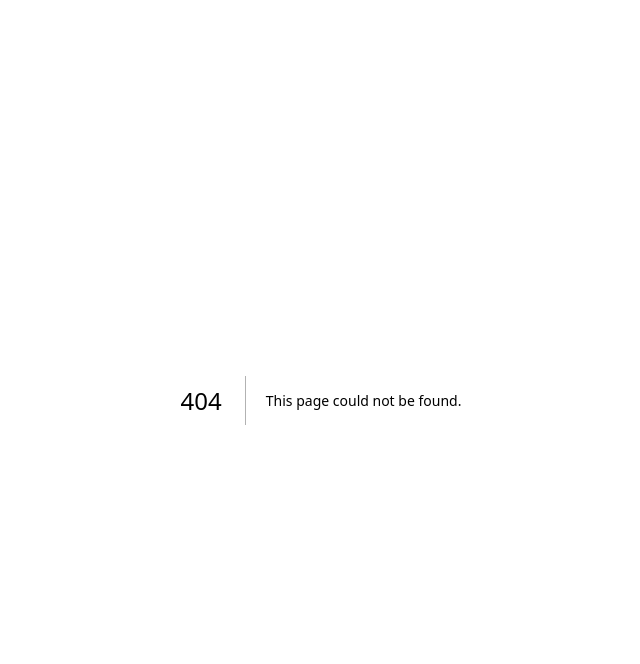
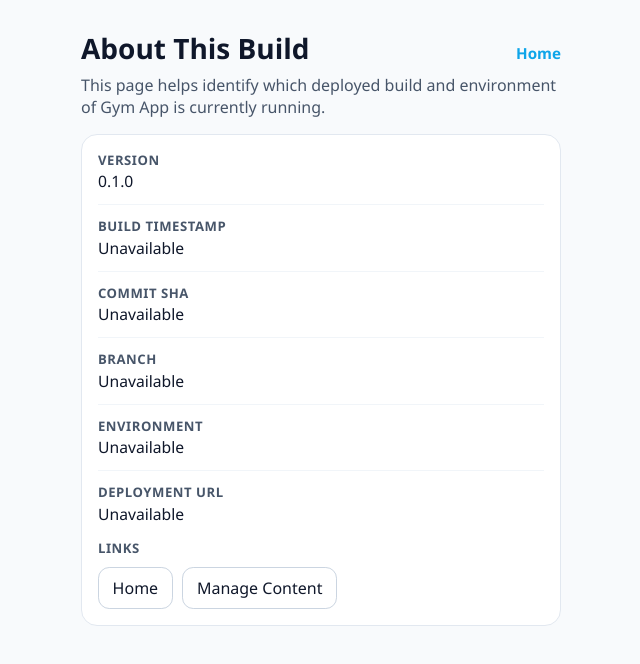
Before and after one commit to witcradg/gym-app-vibe, a Next.js app: page /about in a window 1280 px wide. Before the commit this address had no page. Shown: the top 664 px of the page, without its empty margins (319-959 px from the left). Built offline with nearby package versions, Linux system fonts and the light colour scheme.

Commit message:
feat: add build metadata about page

```diff
--- /dev/null
+++ b/app/about/page.tsx
@@ -0,0 +1,101 @@
+import Link from "next/link";
+import type { Metadata } from "next";
+import packageJson from "../../package.json";
+
+export const metadata: Metadata = {
+  title: "About This Build",
+};
+
+const safeValue = (value: string | undefined, fallback = "Unavailable") =>
+  value && value.trim() ? value.trim() : fallback;
+
+const shortenCommitSha = (value: string | undefined) => {
+  const normalized = safeValue(value, "");
+  return normalized ? normalized.slice(0, 7) : "Unavailable";
+};
+
+const formatDeploymentUrl = (value: string | undefined) => {
+  const normalized = safeValue(value, "");
+
+  if (!normalized) {
+    return "Not provided";
+  }
+
+  return normalized.startsWith("http://") || normalized.startsWith("https://")
+    ? normalized
+    : `https://${normalized}`;
+};
+
+const diagnostics = [
+  {
+    label: "Version",
+    value: safeValue(
+      process.env.APP_BUILD_VERSION ??
+        process.env.npm_package_version ??
+        packageJson.version,
+      "Unavailable",
+    ),
+  },
+  {
+    label: "Build timestamp",
+    value: safeValue(process.env.BUILD_TIMESTAMP, "Unavailable"),
+  },
+  {
+    label: "Commit SHA",
+    value: shortenCommitSha(process.env.VERCEL_GIT_COMMIT_SHA),
+  },
+  {
+    label: "Branch",
+    value: safeValue(process.env.VERCEL_GIT_COMMIT_REF, "Unavailable"),
+  },
+  {
+    label: "Environment",
+    value: safeValue(process.env.VERCEL_ENV, "Unavailable"),
+  },
+  {
+    label: "Deployment URL",
+    value: formatDeploymentUrl(process.env.VERCEL_URL).replace("Not provided", "Unavailable"),
+  },
+] as const;
+
+export default function AboutPage() {
+  return (
+    <main className="home">
+      <header className="home__header">
+        <div className="home__title-row">
+          <h1>About This Build</h1>
+          <Link href="/" className="home__manage-link">
+            Home
+          </Link>
+        </div>
+        <p>
+          This page helps identify which deployed build and environment of Gym
+          App is currently running.
+        </p>
+      </header>
+
+      <section className="admin-card about-build" aria-label="Build diagnostics">
+        <dl className="about-build__grid">
+          {diagnostics.map((item) => (
+            <div key={item.label} className="about-build__row">
+              <dt className="about-build__label">{item.label}</dt>
+              <dd className="about-build__value">{item.value}</dd>
+            </div>
+          ))}
+        </dl>
+
+        <div className="about-build__links">
+          <p className="about-build__links-label">Links</p>
+          <div className="admin-actions">
+            <Link href="/" className="admin-button about-build__link">
+              Home
+            </Link>
+            <Link href="/admin/workouts" className="admin-button about-build__link">
+              Manage Content
+            </Link>
+          </div>
+        </div>
+      </section>
+    </main>
+  );
+}
--- a/app/globals.css
+++ b/app/globals.css
@@ -78,6 +78,61 @@ textarea {
 .collections {
   display: grid;
   gap: 0.75rem;
+}
+
+.about-build {
+  min-height: auto;
+}
+
+.about-build__grid {
+  margin: 0;
+  display: grid;
+  gap: 0.75rem;
+}
+
+.about-build__row {
+  display: grid;
+  gap: 0.15rem;
+  padding-bottom: 0.75rem;
+  border-bottom: 1px solid #f1f5f9;
+}
+
+.about-build__row:last-child {
+  padding-bottom: 0;
+  border-bottom: 0;
+}
+
+.about-build__label {
+  font-size: 0.82rem;
+  font-weight: 700;
+  letter-spacing: 0.04em;
+  text-transform: uppercase;
+  color: var(--text-muted);
+}
+
+.about-build__value {
+  margin: 0;
+  font-size: 0.98rem;
+  line-height: 1.35;
+  word-break: break-word;
+}
+
+.about-build__links {
+  display: grid;
+  gap: 0.6rem;
+}
+
+.about-build__links-label {
+  margin: 0;
+  font-size: 0.82rem;
+  font-weight: 700;
+  letter-spacing: 0.04em;
+  text-transform: uppercase;
+  color: var(--text-muted);
+}
+
+.about-build__link {
+  text-decoration: none;
 }
 
 .admin-workouts {
--- a/package.json
+++ b/package.json
@@ -4,7 +4,7 @@
   "private": true,
   "scripts": {
     "dev": "next dev --webpack",
-    "build": "next build",
+    "build": "node scripts/build-with-metadata.mjs",
     "start": "next start",
     "lint": "eslint .",
     "type-check": "tsc --noEmit",
```
Also changed, not shown: scripts/build-with-metadata.mjs (added, +37 -0 lines).
